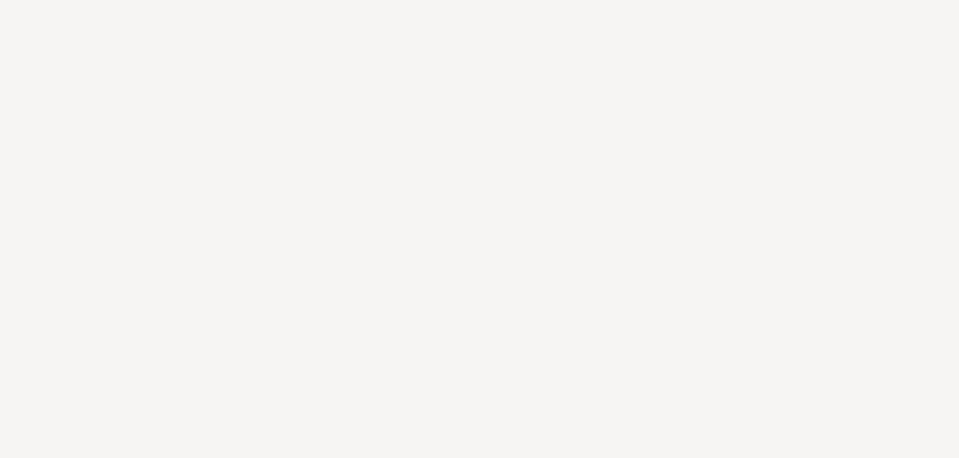
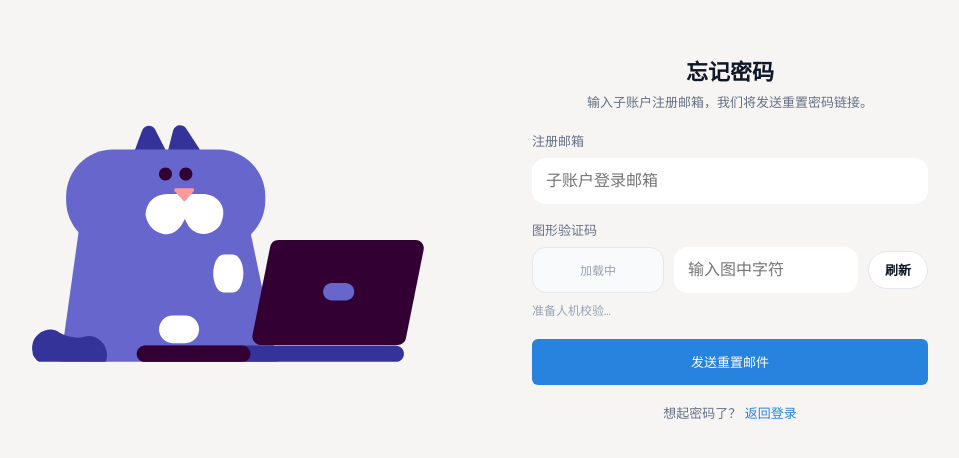
Before and after one commit to Miaozeqiu/cheaptokens-sub, a Vue app: page /forgot-password in a window 1280 px wide. Before the commit this address had no page. Shown: the part 216-674 px from the top of the page, without its empty margins (160-1119 px from the left). Built offline with nearby package versions, Linux system fonts and the light colour scheme; no server answers.

Commit message:
feat: add forgot-password pages for sub-account login
Let subs request an email reset link and set a new password without asking the parent.

Co-authored-by: Cursor <cursoragent@cursor.com>

```diff
--- a/src/composables/useSubApp.js
+++ b/src/composables/useSubApp.js
@@ -17,6 +17,15 @@ const loginForm = ref({
   password: '',
 })
 
+const forgotPasswordForm = ref({
+  email: '',
+})
+
+const resetPasswordForm = ref({
+  password: '',
+  confirmPassword: '',
+})
+
 const createProviderKeyForm = ref({
   remark: '',
   api_key: '',
@@ -30,6 +39,8 @@ const sessionExpiresAt = ref('')
 
 const loginLoading = ref(false)
 const registerLoading = ref(false)
+const forgotPasswordLoading = ref(false)
+const resetPasswordLoading = ref(false)
 const sendingCode = ref(false)
 const sessionLoading = ref(false)
 const walletLoading = ref(false)
@@ -336,6 +347,68 @@ async function submitRegister() {
     return { ok: false, message: error.message || '注册失败，请稍后重试' }
   } finally {
     registerLoading.value = false
+  }
+}
+
+async function submitForgotPassword() {
+  const email = String(forgotPasswordForm.value.email || '').trim()
+  if (!email) {
+    return { ok: false, message: '请先输入邮箱地址' }
+  }
+  forgotPasswordLoading.value = true
+  try {
+    const guardPayload = await ensureAuthGuardPayload()
+    const response = await fetch(apiUrl('/api/sub-accounts/forgot-password'), {
+      method: 'POST',
+      headers: { 'Content-Type': 'application/json' },
+      body: JSON.stringify({ email, ...guardPayload }),
+    })
+    const data = await response.json()
+    if (shouldRefreshAuthGuard(response, data)) {
+      await refreshAuthGuard()
+    }
+    if (!response.ok) {
+      return { ok: false, message: data.message || '发送重置邮件失败，请稍后重试' }
+    }
+    return { ok: true, message: data.message || '如果该邮箱已注册子账户，我们已发送重置密码邮件，请查收' }
+  } catch (error) {
+    return { ok: false, message: error.message || '发送重置邮件失败，请稍后重试' }
+  } finally {
+    forgotPasswordLoading.value = false
+  }
+}
+
+async function submitResetPassword(token) {
+  const trimmedToken = String(token || '').trim()
+  if (!trimmedToken) {
+    return { ok: false, message: '重置链接无效或已过期' }
+  }
+  if (resetPasswordForm.value.password.length < 6) {
+    return { ok: false, message: '密码至少 6 位' }
+  }
+  if (resetPasswordForm.value.password !== resetPasswordForm.value.confirmPassword) {
+    return { ok: false, message: '两次输入的密码不一致' }
+  }
+  resetPasswordLoading.value = true
+  try {
+    const response = await fetch(apiUrl('/api/sub-accounts/reset-password'), {
+      method: 'POST',
+      headers: { 'Content-Type': 'application/json' },
+      body: JSON.stringify({
+        token: trimmedToken,
+        password: resetPasswordForm.value.password,
+      }),
+    })
+    const data = await response.json()
+    if (!response.ok) {
+      return { ok: false, message: data.message || '重置密码失败，请稍后重试' }
+    }
+    resetPasswordForm.value = { password: '', confirmPassword: '' }
+    return { ok: true, message: data.message || '密码已重置，请使用新密码登录' }
+  } catch (error) {
+    return { ok: false, message: error.message || '重置密码失败，请稍后重试' }
+  } finally {
+    resetPasswordLoading.value = false
   }
 }
 
@@ -716,6 +789,8 @@ export function useSubApp() {
   return {
     registerForm,
     loginForm,
+    forgotPasswordForm,
+    resetPasswordForm,
     createProviderKeyForm,
     authToken,
     currentUser,
@@ -724,6 +799,8 @@ export function useSubApp() {
     cooldown,
     loginLoading,
     registerLoading,
+    forgotPasswordLoading,
+    resetPasswordLoading,
     sendingCode,
     sessionLoading,
     walletLoading,
@@ -741,6 +818,8 @@ export function useSubApp() {
     refreshAuthGuard,
     sendCode,
     submitRegister,
+    submitForgotPassword,
+    submitResetPassword,
     submitLogin,
     logout,
     fetchWallet,
--- a/src/router/index.js
+++ b/src/router/index.js
@@ -22,7 +22,19 @@ const router = createRouter({
       path: '/login',
       name: 'sub-login',
       component: LoginView,
-      meta: { guestOnly: true },
+      meta: { guestOnly: true, mode: 'login' },
+    },
+    {
+      path: '/forgot-password',
+      name: 'sub-forgot-password',
+      component: LoginView,
+      meta: { guestOnly: true, mode: 'forgot-password' },
+    },
+    {
+      path: '/reset-password',
+      name: 'sub-reset-password',
+      component: LoginView,
+      meta: { guestOnly: true, mode: 'reset-password' },
     },
     {
       path: '/app',
--- a/src/views/LoginView.vue
+++ b/src/views/LoginView.vue
@@ -1,6 +1,6 @@
 <script setup>
 import { computed, nextTick, onBeforeUnmount, onMounted, ref, watch } from 'vue'
-import { useRoute, useRouter } from 'vue-router'
+import { RouterLink, useRoute, useRouter } from 'vue-router'
 import lottie from 'lottie-web'
 import { showToast } from '../composables/useToast'
 import { useSubApp } from '../composables/useSubApp'
@@ -11,6 +11,17 @@ const app = useSubApp()
 const authAnimationRef = ref(null)
 let authAnimationInstance = null
 const mode = ref('login')
+const routeMode = computed(() => String(route.meta.mode || 'login'))
+const isForgotPassword = computed(() => routeMode.value === 'forgot-password')
+const isResetPassword = computed(() => routeMode.value === 'reset-password')
+const showModeSwitch = computed(() => !isForgotPassword.value && !isResetPassword.value)
+const resetToken = computed(() => String(route.query.token || '').trim())
+const forgotSubmitting = computed(() => (
+  app.forgotPasswordLoading.value
+  || app.authGuard.refreshing
+  || app.authGuard.solving
+))
+const resetSubmitting = computed(() => app.resetPasswordLoading.value)
 const modeSwitchRef = ref(null)
 const modeIndicatorStyle = ref({
   width: '0px',
@@ -32,6 +43,9 @@ const registerSubmitting = computed(() => (
 ))
 
 function setStatus(text, type = 'info') {
+  if (!text) {
+    return
+  }
   showToast(text, type)
 }
 
@@ -103,6 +117,28 @@ watch(mode, async () => {
   await nextTick()
   resetModeIndicator()
 })
+
+watch(
+  () => routeMode.value,
+  async (nextMode) => {
+    setStatus('', 'info')
+    if (nextMode === 'forgot-password') {
+      app.forgotPasswordForm.value.email = app.forgotPasswordForm.value.email || app.loginForm.value.email
+      app.authGuard.captchaCode = ''
+      try {
+        await app.refreshAuthGuard()
+      } catch (error) {
+        setStatus(error.message || '初始化图形验证码失败，请稍后重试', 'error')
+      }
+    }
+    if (nextMode === 'reset-password' && !resetToken.value) {
+      setStatus('重置链接无效或已过期，请重新申请。', 'error')
+    }
+    await nextTick()
+    resetModeIndicator()
+  },
+  { immediate: true },
+)
 
 watch(
   () => inviteCodeFromQuery.value,
@@ -208,12 +244,37 @@ async function handleRegister() {
   setStatus(result.message || '注册成功，请直接登录', 'success')
   mode.value = 'login'
 }
+
+async function handleForgotPassword() {
+  setStatus('', 'info')
+  if (!String(app.forgotPasswordForm.value.email || '').trim()) {
+    setStatus('请先输入邮箱', 'error')
+    return
+  }
+  const result = await app.submitForgotPassword()
+  setStatus(result.message, result.ok ? 'success' : 'error')
+}
+
+async function handleResetPassword() {
+  setStatus('', 'info')
+  if (!resetToken.value) {
+    setStatus('重置链接无效或已过期，请重新申请。', 'error')
+    return
+  }
+  const result = await app.submitResetPassword(resetToken.value)
+  if (!result.ok) {
+    setStatus(result.message, 'error')
+    return
+  }
+  setStatus(result.message || '密码已重置，请使用新密码登录', 'success')
+  router.replace('/login')
+}
 </script>
 
 <template>
   <div class="login-page">
     <section class="auth-panel app-shell-card">
-      <div class="mode-switch" ref="modeSwitchRef" role="tablist" aria-label="登录与注册">
+      <div v-if="showModeSwitch" class="mode-switch" ref="modeSwitchRef" role="tablist" aria-label="登录与注册">
         <div class="mode-switch__indicator" :style="modeIndicatorStyle" />
         <button
           type="button"
@@ -237,7 +298,12 @@ async function handleRegister() {
         </button>
       </div>
 
-      <form v-if="mode === 'login'" class="auth-form" @submit.prevent="handleSubmit">
+      <div v-else class="auth-card-head">
+        <h2>{{ isForgotPassword ? '忘记密码' : '重置密码' }}</h2>
+        <p>{{ isForgotPassword ? '输入子账户注册邮箱，我们将发送重置密码链接。' : '请设置新的子账户登录密码。' }}</p>
+      </div>
+
+      <form v-if="showModeSwitch && mode === 'login'" class="auth-form" @submit.prevent="handleSubmit">
         <label class="field">
           <span>邮箱</span>
           <input
@@ -256,12 +322,16 @@ async function handleRegister() {
           />
         </label>
 
+        <p class="auth-inline-link">
+          <RouterLink to="/forgot-password">忘记密码？</RouterLink>
+        </p>
+
         <button type="submit" class="primary-button submit-button" :disabled="app.loginLoading.value">
           {{ app.loginLoading.value ? '登录中...' : '进入工作台' }}
         </button>
       </form>
 
-      <form v-else class="auth-form" @submit.prevent="handleRegister">
+      <form v-else-if="showModeSwitch" class="auth-form" @submit.prevent="handleRegister">
         <label class="field">
           <span>名称</span>
           <input
@@ -331,6 +401,96 @@ async function handleRegister() {
           {{ registerSubmitting ? '处理中...' : '注册并绑定主账户' }}
         </button>
       </form>
+
+      <form v-else-if="isForgotPassword" class="auth-form" @submit.prevent="handleForgotPassword">
+        <label class="field">
+          <span>注册邮箱</span>
+          <input
+            v-model.trim="app.forgotPasswordForm.value.email"
+            type="email"
+            autocomplete="email"
+            placeholder="子账户登录邮箱"
+          />
+        </label>
+
+        <div class="field">
+          <span>图形验证码</span>
+          <div class="captcha-row">
+            <button
+              type="button"
+              class="captcha-preview"
+              :disabled="app.authGuard.refreshing"
+              @click="app.refreshAuthGuard"
+            >
+              <img
+                v-if="app.authGuard.captchaImage"
+                :key="app.authGuard.captchaId"
+                :src="app.authGuard.captchaImage"
+                alt="图形验证码"
+              />
+              <span v-else class="captcha-preview__placeholder">加载中</span>
+            </button>
+            <input
+              v-model.trim="app.authGuard.captchaCode"
+              type="text"
+              maxlength="6"
+              autocomplete="off"
+              placeholder="输入图中字符"
+            />
+            <button
+              type="button"
+              class="secondary-button refresh-button"
+              :disabled="app.authGuard.refreshing"
+              @click="app.refreshAuthGuard"
+            >
+              刷新
+            </button>
+          </div>
+          <small v-if="app.authGuard.solving || !app.authGuard.workloadReady" class="field-hint">
+            {{ app.authGuard.solving ? '正在进行人机校验…' : '准备人机校验…' }}
+          </small>
+        </div>
+
+        <button type="submit" class="primary-button submit-button" :disabled="forgotSubmitting">
+          {{ app.forgotPasswordLoading.value ? '发送中...' : forgotSubmitting ? '校验中...' : '发送重置邮件' }}
+        </button>
+      </form>
+
+      <form v-else-if="isResetPassword" class="auth-form" @submit.prevent="handleResetPassword">
+        <template v-if="resetToken">
+          <label class="field">
+            <span>新密码</span>
+            <input
+              v-model="app.resetPasswordForm.value.password"
+              type="password"
+              autocomplete="new-password"
+              placeholder="至少 6 位"
+            />
+          </label>
+          <label class="field">
+            <span>确认新密码</span>
+            <input
+              v-model="app.resetPasswordForm.value.confirmPassword"
+              type="password"
+              autocomplete="new-password"
+              placeholder="再次输入新密码"
+            />
+          </label>
+          <button type="submit" class="primary-button submit-button" :disabled="resetSubmitting">
+            {{ resetSubmitting ? '提交中...' : '确认重置' }}
+          </button>
+        </template>
+      </form>
+
+      <p v-if="!showModeSwitch" class="auth-footnote">
+        <template v-if="isForgotPassword">
+          想起密码了？
+          <RouterLink to="/login">返回登录</RouterLink>
+        </template>
+        <template v-else>
+          <RouterLink to="/login">返回登录</RouterLink>
+        </template>
+      </p>
     </section>
 
     <aside class="auth-shell__animation" aria-hidden="true">
@@ -555,9 +715,57 @@ async function handleRegister() {
   font-weight: 600;
 }
 
+.auth-card-head {
+  display: grid;
+  gap: 6px;
+  text-align: center;
+}
+
+.auth-card-head h2 {
+  margin: 0;
+  font-size: 22px;
+  font-weight: 600;
+  color: var(--text-primary);
+}
+
+.auth-card-head p {
+  margin: 0;
+  font-size: 13px;
+  line-height: 1.5;
+  color: var(--text-secondary);
+}
+
 .auth-form {
   display: grid;
   gap: 16px;
+}
+
+.auth-inline-link {
+  margin: -6px 0 0;
+  text-align: right;
+}
+
+.auth-inline-link a,
+.auth-footnote a {
+  color: #2783de;
+  text-decoration: none;
+}
+
+.auth-inline-link a:hover,
+.auth-footnote a:hover {
+  text-decoration: underline;
+}
+
+.auth-footnote {
+  margin: 0;
+  text-align: center;
+  font-size: 13px;
+  color: var(--text-secondary);
+}
+
+.field-hint {
+  font-size: 12px;
+  color: var(--text-tertiary, #8b8b8b);
 }
 
 .field {
```
